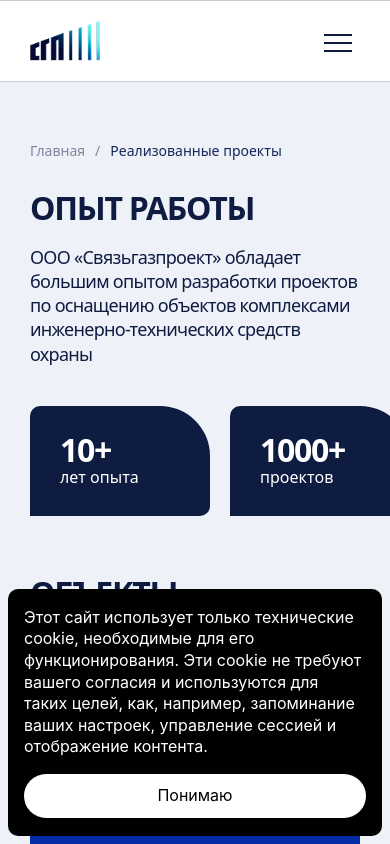
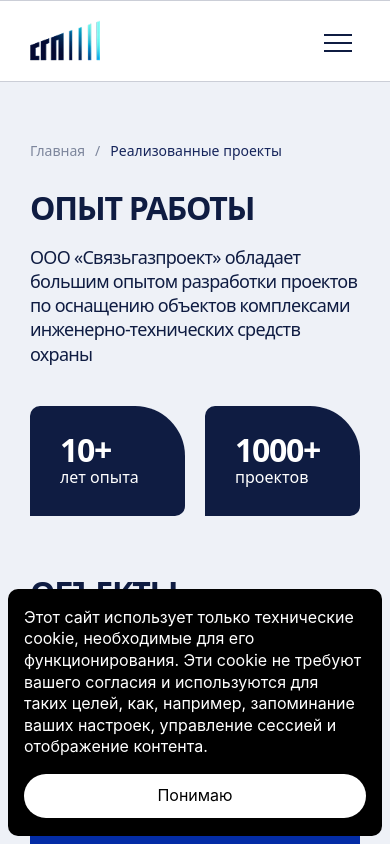
Before and after one commit to mihascor/sgp-site, a Next.js app: page /projects in a window 390 px wide. Shown: the top 844 px of the page. Built offline with nearby package versions, Linux system fonts and the light colour scheme.

Commit message:
проекты

```diff
--- a/components/layout/header/header.tsx
+++ b/components/layout/header/header.tsx
@@ -290,7 +290,11 @@
                 Контакты
               </Link> */}
 
-              <Link href="/contacts" className={styles.contactsLink}>
+              <Link
+                href="/contacts"
+                className={styles.contactsLink}
+                onClick={closeAllMenus}
+              >
                 <span className={styles.dot}></span>
                 Контакты
               </Link>
--- a/sections/projects/projects-1.module.css
+++ b/sections/projects/projects-1.module.css
@@ -148,8 +148,14 @@
     font-size: 18px;
   }
 
+  .stats {
+    width: 100%;
+    flex-wrap: wrap;
+  }
+
   .statCard {
-    width: 180px;
+    flex: 1 1 140px;
+    width: auto;
     height: 110px;
   }
 
```
Also changed, not shown: .codex/agents.md (added).
